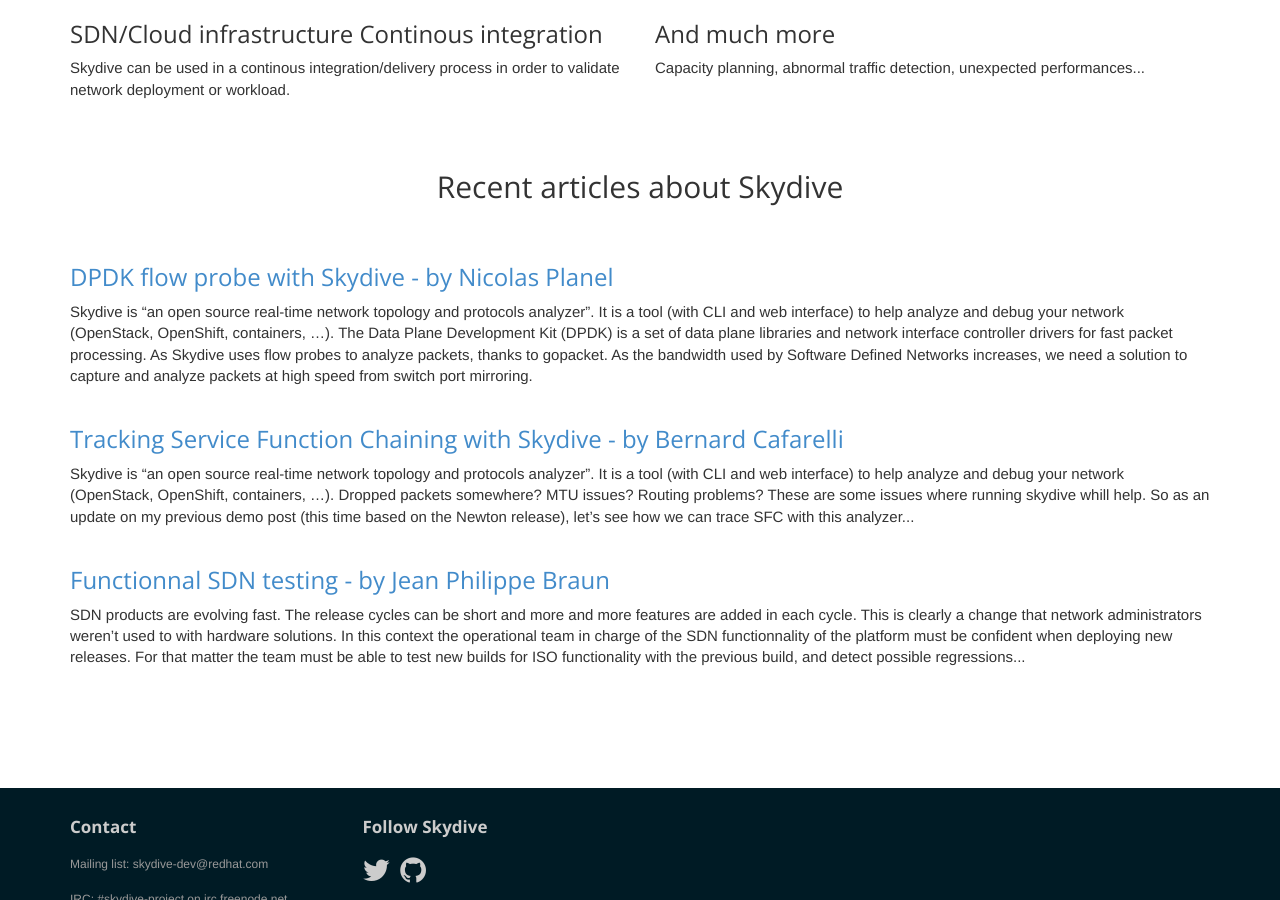
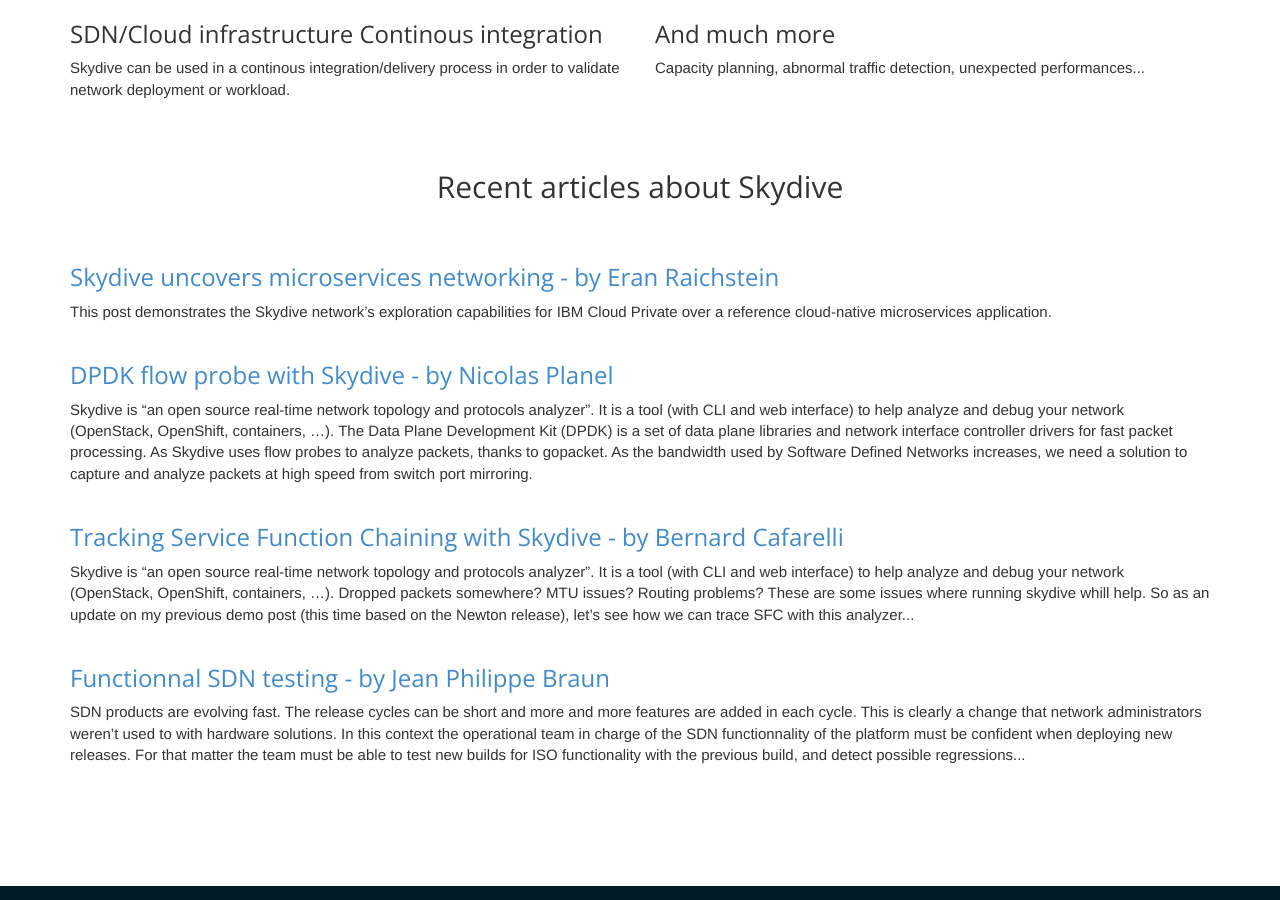
Before and after one commit to skydive-project/skydive.network, a Jekyll site: the page built from index.md, in a window 1280 px wide and 900 px high, scrolled down 1750 px. Built offline with Jekyll 4.4.1, drawn with Linux system fonts in a browser that asks for light colours; nearby versions of some CDN libraries.

Commit message:
Add Eran blog post reference

```diff
--- a/_layouts/index.html
+++ b/_layouts/index.html
@@ -118,6 +118,15 @@
 
 		<div class="row">
 			<div class="col-sm-12">
+				<h3><a href="https://medium.com/@eran.raichstein/skydive-uncovers-microservices-networking-the-basics-a8aa7307d03c">Skydive uncovers microservices networking - by Eran Raichstein</a></h3>
+				<p>
+					This post demonstrates the Skydive network’s exploration capabilities for IBM Cloud Private over a reference cloud-native microservices application.
+				</p>
+			</div>
+		</div>
+
+		<div class="row">
+			<div class="col-sm-12">
 				<h3><a href="https://blogs.rdoproject.org/7991/dpdk-flow-probe-with-skydive">DPDK flow probe with Skydive - by Nicolas Planel</a></h3>
 				<p>
 					Skydive is “an open source real-time network topology and protocols analyzer”. It is a tool (with CLI and web interface) to help analyze and debug your network (OpenStack, OpenShift, containers, …). The Data Plane Development Kit (DPDK) is a set of data
```
